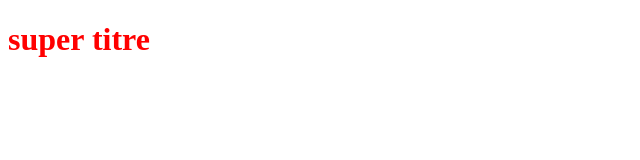
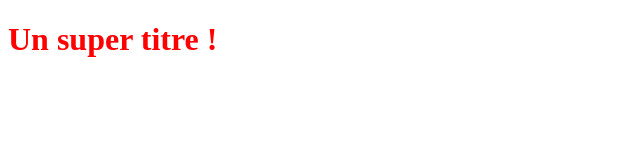
Before and after one commit to jcbernede/opengit, a plain HTML site: page index.html in a window 1280 px wide. Shown: the whole page, without its empty margins (0-640 px from the left). Drawn offline with Linux system fonts and the light colour scheme.

Commit message:
modification du titre

```diff
--- a/index.html
+++ b/index.html
@@ -8,6 +8,6 @@
     <link rel="stylesheet" href="style.css" />
   </head>
   <body>
-    <h1>super titre</h1>
+    <h1>Un super titre !</h1>
   </body>
 </html>
```
